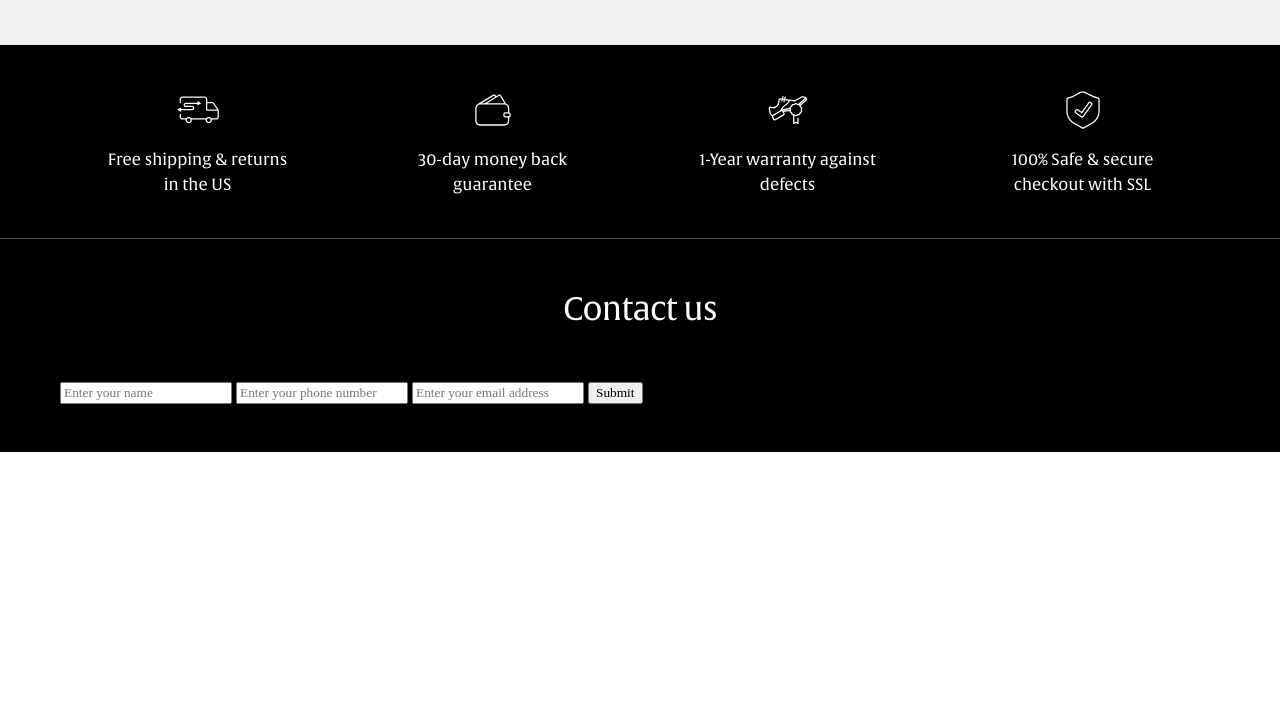
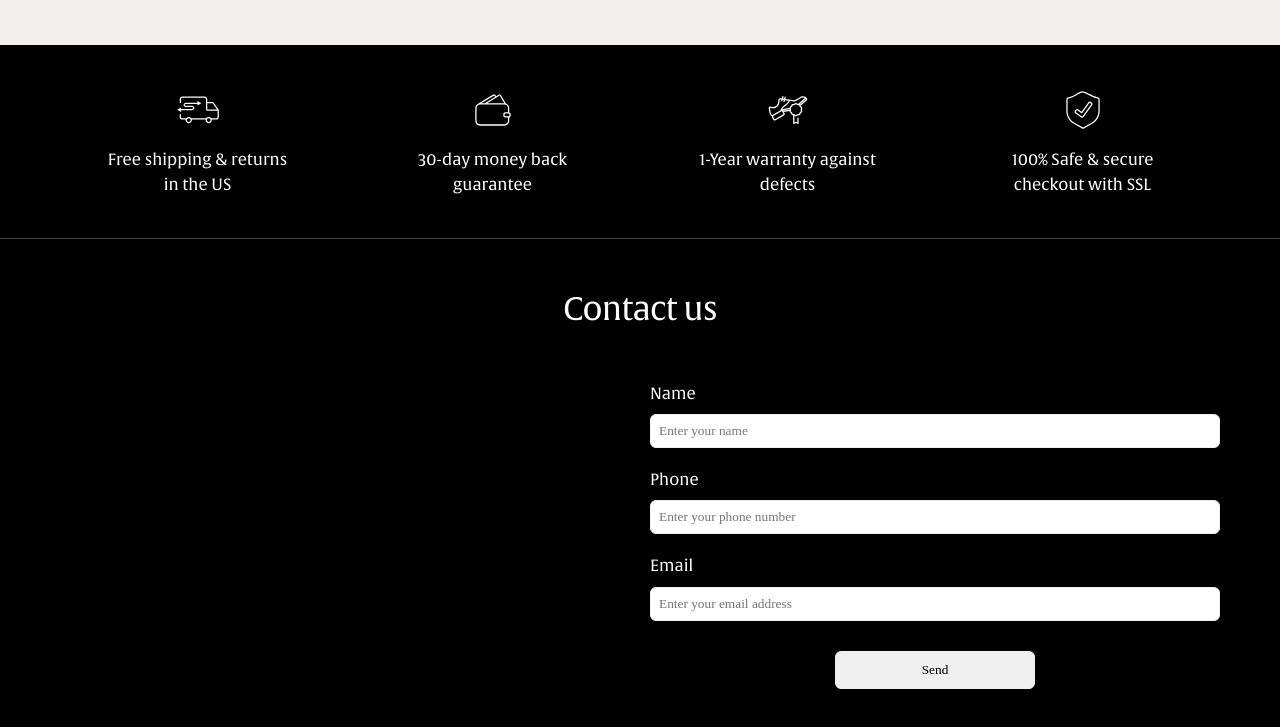
Before and after one commit to Xayrulloh/mildo, a plain HTML site: page shoes.html in a window 1280 px wide. Shown: the part 1989-2716 px from the top of the page. Before the commit the page ends 2441 px from the top, so only its background shows below. Drawn offline with Linux system fonts and the light colour scheme; a web font is replaced by a local one.

Commit message:
refactor: Improve collection section styling and add contact us form

```diff
--- a/css/sections/collection.css
+++ b/css/sections/collection.css
@@ -43,9 +43,6 @@
     justify-content: center;
 
     &:hover {
-        .collections__list-title {
-        }
-
         .collections__list-img {
             filter: brightness(.7);
             scale: 1.1;
@@ -55,6 +52,7 @@
 
 .collections_list_link {
     color: inherit;
+    text-decoration: none;
 }
 
 .collections__list-title {
--- a/css/sections/contact-us.css
+++ b/css/sections/contact-us.css
@@ -7,6 +7,16 @@
     max-width: 1200px;
     margin: 0 auto;
     padding: 0 20px;
+}
+
+.contact-us__box {
+    display: grid;
+    grid-template-columns: 1fr 1fr;
+    gap: 20px;
+}
+
+.contact-us__map {
+    border-radius: 8px;
 }
 
 .contact-us__title {
@@ -20,3 +30,57 @@
     text-align: center;
     margin-bottom: 50px;
 }
+
+.contact-us__form {
+    display: flex;
+    flex-direction: column;
+    align-items: center;
+    gap: 20px;
+}
+
+.contact-us__field {
+    display: flex;
+    flex-direction: column;
+    width: 100%;
+}
+
+.contact-us__field-label {
+    font-family: 'Alverata', sans-serif;
+    font-weight: 300;
+    line-height: 1.4;
+    font-size: 16px;
+    color: #fff;
+    margin-bottom: 10px;
+}
+
+.contact-us__field-input {
+    padding: 8px;
+    outline: none;
+    border-radius: 6px;
+    border: 1px solid #f2f0ee;
+}
+
+.contact-us__submit {
+    padding: 10px;
+    width: 200px;
+    border-radius: 6px;
+    border: 1px solid #f2f0ee;
+    cursor: pointer;
+    margin-top: 10px;
+
+    &:hover {
+        opacity: 0.7;
+    }
+}
+
+@media screen and (max-width: 769px) {
+    .contact-us__box {
+        grid-template-columns: 1fr;
+        grid-template-rows: 200px max-content;
+        gap: 50px;
+    }
+
+    .contact-us__submit {
+        width: 100%;
+    }
+}
--- a/js/index.js
+++ b/js/index.js
@@ -1,7 +1,8 @@
-const sendMessage = async() => {
+const FORM = document.getElementById('contact-form');
+
+const sendMessage = async(name, phone, email) => {
 
     const url = 'https://api.telegram.org/bot7257071849:AAFHpwPl7U2f8McbFExHJh8S8Lzjp34JgVI/sendMessage'
-    const [name, email, phone] = [document.getElementById('name').value, document.getElementById('email').value, document.getElementById('phone').value]
 
     if (!name || !email || !phone) return
 
@@ -32,3 +33,12 @@ const sendMessage = async() => {
     }
 
 }
+
+const onSubmit = (event) => {
+    event.preventDefault();
+    const [name, phone, email] = event.target.elements;
+
+    sendMessage(name.value, phone.value, email.value)
+}
+
+FORM.addEventListener('submit', onSubmit)
--- a/shoes.html
+++ b/shoes.html
@@ -11,6 +11,7 @@
     <link rel="stylesheet" href="css/sections/about-us.css">
     <link rel="stylesheet" href="css/sections/faq.css">
     <link rel="stylesheet" href="css/sections/contact-us.css">
+    <script src="js/index.js" defer></script>
     <title>Shoes</title>
 </head>
 <body>
@@ -210,12 +211,30 @@
     <section class="contact-us">
         <div class="contact-us__container">
             <h2 class="contact-us__title">Contact us</h2>
-            <form>
-                <input required type="text" placeholder="Enter your name" id="name" />
-                <input required type="tel" placeholder="Enter your phone number" id="phone" />
-                <input required type="email" placeholder="Enter your email address" id="email" />
-                <button type="submit" onclick="sendMessage()">Submit</button>
-            </form>
+            <div class="contact-us__box">
+                <iframe
+                    class="contact-us__map"
+                    src="https://yandex.ru/map-widget/v1/?um=constructor%3A1215ae991029562569bd2ce7dda3d1f709d34bc0a98ab4999bc29c6f6f92a061&amp;source=constructor"
+                    width="100%"
+                    height="100%"
+                    frameborder="0"
+                ></iframe>
+                <form id="contact-form" class="contact-us__form">
+                    <div class="contact-us__field contact-us__name-wrapper">
+                        <label for="name" class="contact-us__field-label contact-us__name-label">Name</label>
+                        <input class="contact-us__field-input contact-us__name-input" required type="text" placeholder="Enter your name" id="name" />
+                    </div>
+                    <div class="contact-us__field contact-us__phone">
+                        <label for="phone" class="contact-us__field-label contact-us__phone-label">Phone</label>
+                        <input class="contact-us__field-input contact-us__phone-input" required type="tel" placeholder="Enter your phone number" id="phone" />
+                    </div>
+                    <div class="contact-us__field contact-us__email">
+                        <label for="email" class="contact-us__field-label contact-us__email-label">Email</label>
+                        <input class="contact-us__field-input contact-us__email-input" required type="email" placeholder="Enter your email address" id="email" />
+                    </div>
+                    <button class="contact-us__submit" type="submit">Send</button>
+                </form>
+            </div>
         </div>
     </section>
 </body>
```
Also changed, not shown: index.html (+26 -6 lines), assets/img/preview.jpg (added), js/animation.js (added).
